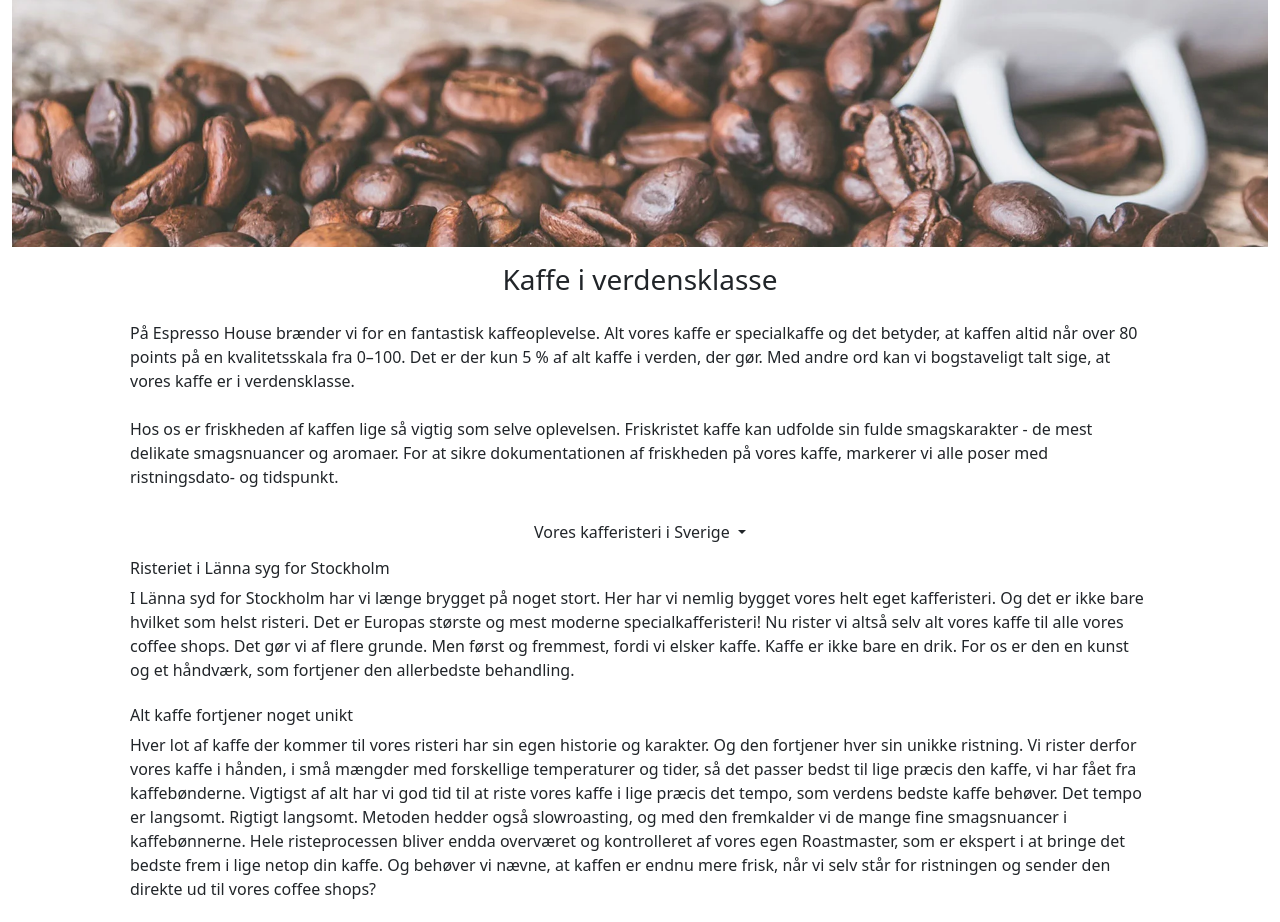
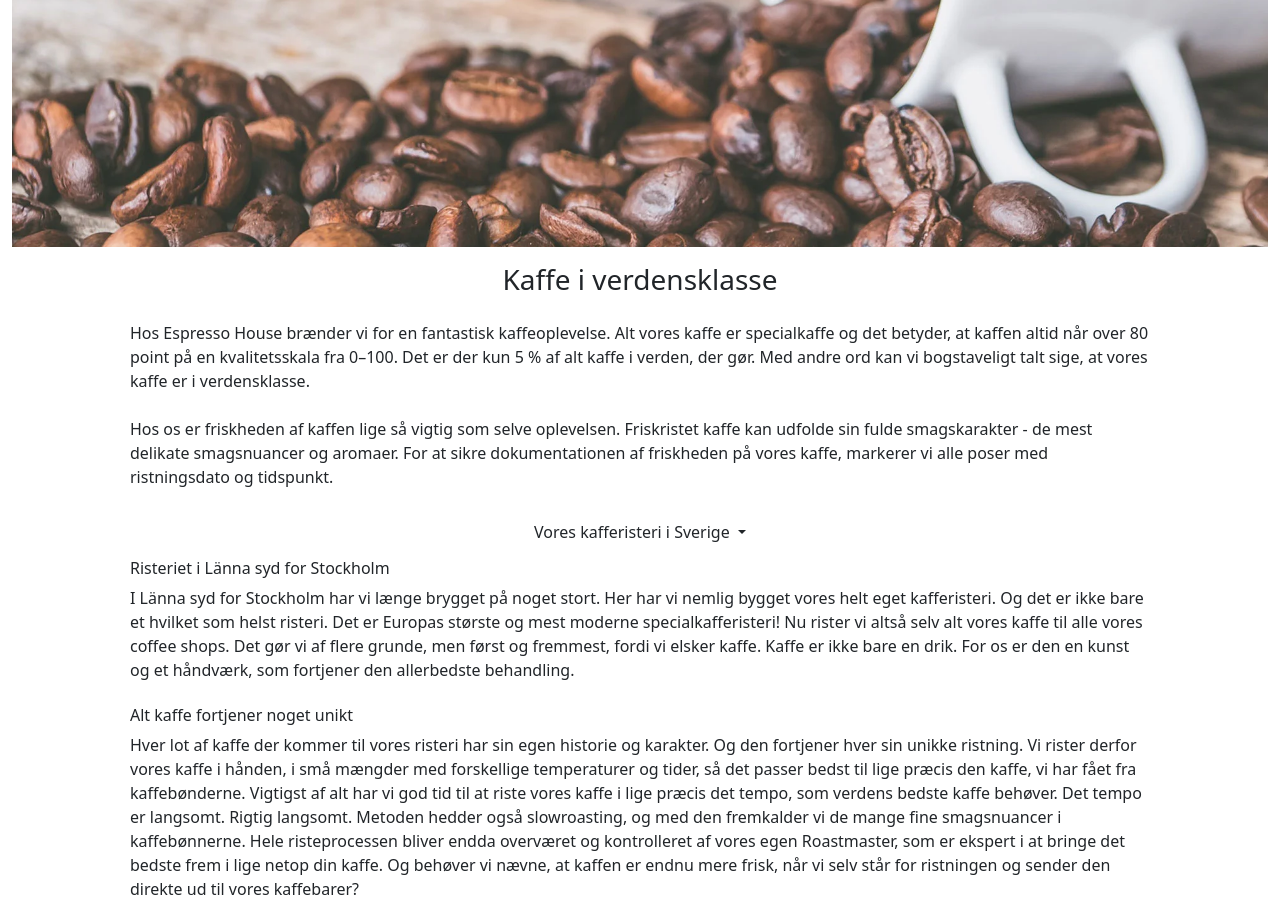
Before and after one commit to CatjaKimNielsen/ObligatoriskOpgave2.1_EspressoHouse, a PHP site: page /VoresKaffe.php in a window 1280 px wide, after a click on "Vores kafferisteri i Sverige". Shown: the part 107-1029 px from the top of the page. Run offline with PHP 8.4, Linux system fonts and the light colour scheme; style sheets or scripts are compiled from the project's sources; some libraries are stand-ins or nearby versions.

Commit message:
Tekstrettelser

```diff
--- a/VoresKaffe.php
+++ b/VoresKaffe.php
@@ -43,14 +43,14 @@
 
         <article class="ms-5 mt-4 me-5 mb-5">
 
-            <p> På Espresso House brænder vi for en fantastisk kaffeoplevelse. Alt vores kaffe er
-            specialkaffe og det betyder, at kaffen altid når over 80 points på en kvalitetsskala
+            <p> Hos Espresso House brænder vi for en fantastisk kaffeoplevelse. Alt vores kaffe er
+            specialkaffe og det betyder, at kaffen altid når over 80 point på en kvalitetsskala
             fra 0–100. Det er der kun 5 % af alt kaffe i verden, der gør. Med andre ord kan vi
             bogstaveligt talt sige, at vores kaffe er i verdensklasse. <br><br> Hos os er
             friskheden af kaffen lige så vigtig som selve oplevelsen. Friskristet kaffe kan udfolde
             sin fulde smagskarakter - de mest delikate smagsnuancer og aromaer. For at sikre
             dokumentationen af friskheden på vores kaffe, markerer vi alle poser med
-            ristningsdato- og tidspunkt.</p>
+            ristningsdato og tidspunkt.</p>
 
             <div class="collapse1 mt-4 mb-3">
 
@@ -62,12 +62,12 @@
                     </p>
                     <div class="collapse" id="collapse1">
                         <div class="mt-2">
-                            <h6 class="mb-2"> Risteriet i Länna syg for Stockholm </h6>
+                            <h6 class="mb-2"> Risteriet i Länna syd for Stockholm </h6>
                             <p class="mb-4">I Länna syd for Stockholm har vi længe brygget på noget
                             stort. Her har vi nemlig bygget vores helt eget kafferisteri. Og det er
-                            ikke bare hvilket som helst risteri. Det er Europas største og mest
+                            ikke bare et hvilket som helst risteri. Det er Europas største og mest
                             moderne specialkafferisteri! Nu rister vi altså selv alt vores kaffe
-                            til alle vores coffee shops. Det gør vi af flere grunde. Men først
+                            til alle vores coffee shops. Det gør vi af flere grunde, men først
                             og fremmest, fordi vi elsker kaffe. Kaffe er ikke bare en drik. For os
                             er den en kunst og et håndværk, som fortjener den allerbedste behandling.</p>
                             <h6 class="mb-2"> Alt kaffe fortjener noget unikt </h6>
@@ -77,12 +77,12 @@
                             temperaturer og tider, så det passer bedst til lige præcis den kaffe,
                             vi har fået fra kaffebønderne. Vigtigst af alt har vi god tid til at
                             riste vores kaffe i lige præcis det tempo, som verdens bedste kaffe behøver.
-                            Det tempo er langsomt. Rigtigt langsomt. Metoden hedder også slowroasting,
+                            Det tempo er langsomt. Rigtig langsomt. Metoden hedder også slowroasting,
                             og med den fremkalder vi de mange fine smagsnuancer i kaffebønnerne. Hele
                             risteprocessen bliver endda overværet og kontrolleret af vores egen
                             Roastmaster, som er ekspert i at bringe det bedste frem i lige netop din
                             kaffe. Og behøver vi nævne, at kaffen er endnu mere frisk, når vi selv
-                            står for ristningen og sender den direkte ud til vores coffee shops? </p>
+                            står for ristningen og sender den direkte ud til vores kaffebarer? </p>
                             <img src="image/VoresKaffe_BønnerHænder.png">
                         </div>
                     </div>
```
